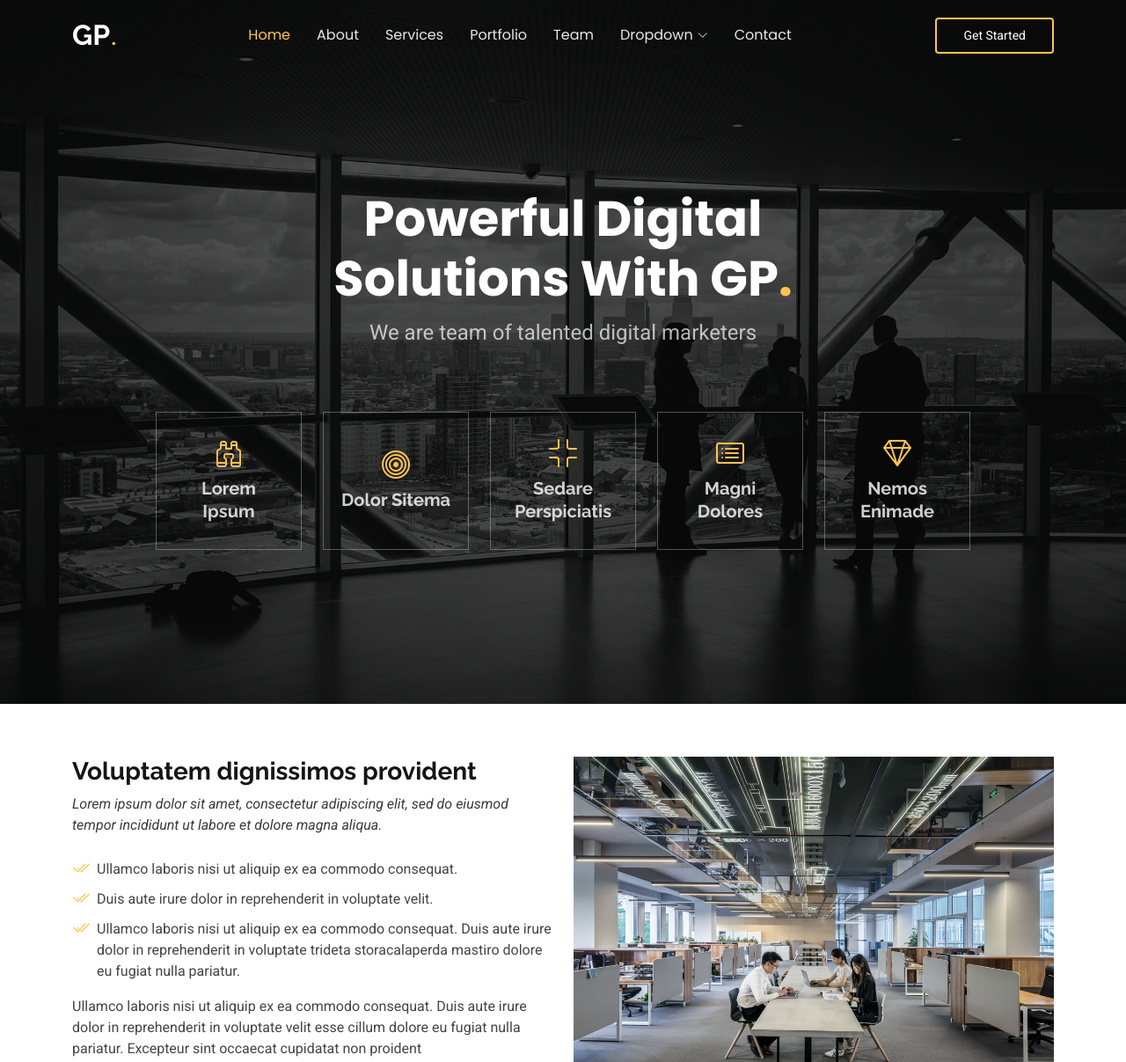
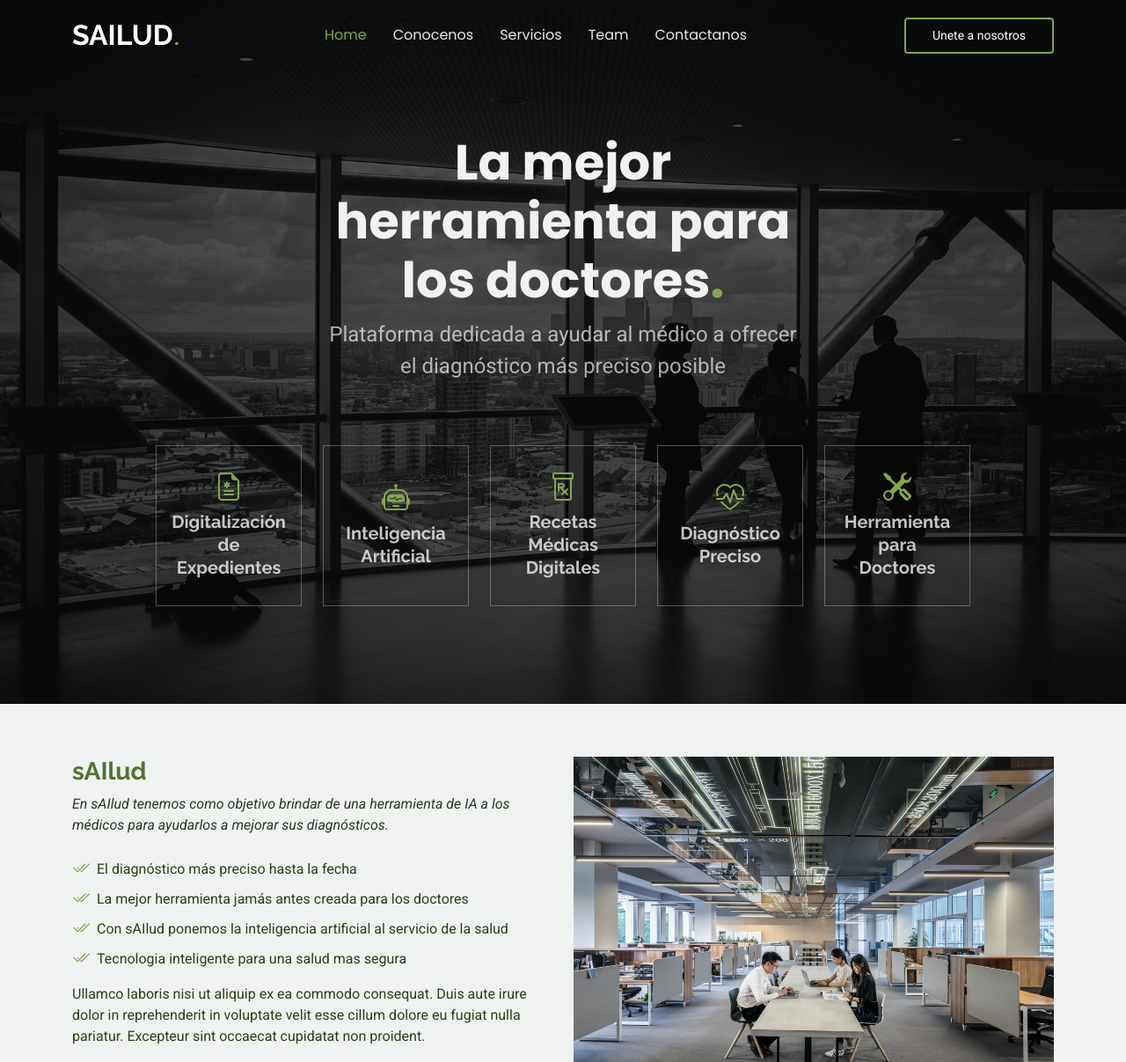
Before and after one commit to mario32111/HackDgo2024-Final, a plain HTML site: page landing/index.html in a window 1280 px wide. Shown: the top 1207 px of the page at 88% size. Drawn offline with Linux system fonts and the light colour scheme; animation ran at ten frames a second.

Commit message:
login terminado

```diff
--- a/landing/assets/css/main.css
+++ b/landing/assets/css/main.css
@@ -18,38 +18,39 @@
 }
 
 /* Global Colors - The following color variables are used throughout the website. Updating them here will change the color scheme of the entire website */
+/* Global Colors - The following color variables are used throughout the website. Updating them here will change the color scheme of the entire website */
 :root {
-  --background-color: #ffffff; /* Background color for the entire website, including individual sections */
-  --default-color: #444444; /* Default color used for the majority of the text content across the entire website */
-  --heading-color: #151515; /* Color for headings, subheadings and title throughout the website */
-  --accent-color: #ffc451; /* Accent color that represents your brand on the website. It's used for buttons, links, and other elements that need to stand out */
-  --surface-color: #ffffff; /* The surface color is used as a background of boxed elements within sections, such as cards, icon boxes, or other elements that require a visual separation from the global background. */
-  --contrast-color: #312f2f; /* Contrast color for text, ensuring readability against backgrounds of accent, heading, or default colors. */
+  --background-color: #F0F2F2; /* Actualizado al Gris claro */
+  --default-color: #2B4016; /* Actualizado al Verde oscuro */
+  --heading-color: #50732D; /* Actualizado al Verde medio */
+  --accent-color: #83A64E; /* Actualizado al Verde claro */
+  --surface-color: #A8BBBF; /* Actualizado al Azul grisáceo */
+  --contrast-color: #312f2f; /* Se mantiene igual */
 }
 
 /* Nav Menu Colors - The following color variables are used specifically for the navigation menu. They are separate from the global colors to allow for more customization options */
 :root {
-  --nav-color: rgba(255, 255, 255, 0.905);  /* The default color of the main navmenu links */
-  --nav-hover-color: #ffc451; /* Applied to main navmenu links when they are hovered over or active */
-  --nav-mobile-background-color: #ffffff; /* Used as the background color for mobile navigation menu */
-  --nav-dropdown-background-color: #ffffff; /* Used as the background color for dropdown items that appear when hovering over primary navigation items */
-  --nav-dropdown-color: #212529; /* Used for navigation links of the dropdown items in the navigation menu. */
-  --nav-dropdown-hover-color: #ffc451; /* Similar to --nav-hover-color, this color is applied to dropdown navigation links when they are hovered over. */
-}
-
-/* Color Presets - These classes override global colors when applied to any section or element, providing reuse of the sam color scheme. */
+  --nav-color: rgba(255, 255, 255, 0.905);  /* Se mantiene igual */
+  --nav-hover-color: #83A64E; /* Actualizado al Verde claro */
+  --nav-mobile-background-color: #F0F2F2; /* Actualizado al Gris claro */
+  --nav-dropdown-background-color: #F0F2F2; /* Actualizado al Gris claro */
+  --nav-dropdown-color: #2B4016; /* Actualizado al Verde oscuro */
+  --nav-dropdown-hover-color: #83A64E; /* Actualizado al Verde claro */
+}
+
+/* Color Presets - These classes override global colors when applied to any section or element, providing reuse of the same color scheme. */
 
 .light-background {
-  --background-color: #f9f9f9;
-  --surface-color: #ffffff;
+  --background-color: #F0F2F2; /* Actualizado al Gris claro */
+  --surface-color: #A8BBBF; /* Actualizado al Azul grisáceo */
 }
 
 .dark-background {
   --background-color: #060606;
-  --default-color: #ffffff;
-  --heading-color: #ffffff;
-  --surface-color: #252525;
-  --contrast-color: #2a2727;
+  --default-color: #F0F2F2; /* Actualizado al Gris claro */
+  --heading-color: #F0F2F2; /* Actualizado al Gris claro */
+  --surface-color: #50732D; /* Actualizado al Verde medio */
+  --contrast-color: #2a2727; /* Se mantiene igual */
 }
 
 /* Smooth scroll */
--- a/landing/index.html
+++ b/landing/index.html
@@ -44,48 +44,30 @@
       <a href="index.html" class="logo d-flex align-items-center me-auto me-lg-0">
         <!-- Uncomment the line below if you also wish to use an image logo -->
         <!-- <img src="assets/img/logo.png" alt=""> -->
-        <h1 class="sitename">GP</h1>
+        <h1 class="sitename">SAILUD</h1>
         <span>.</span>
       </a>
 
       <nav id="navmenu" class="navmenu">
         <ul>
           <li><a href="#hero" class="active">Home<br></a></li>
-          <li><a href="#about">About</a></li>
-          <li><a href="#services">Services</a></li>
-          <li><a href="#portfolio">Portfolio</a></li>
+          <li><a href="#about">Conocenos</a></li>
+          <li><a href="#services">Servicios</a></li>
           <li><a href="#team">Team</a></li>
 
-          <li class="dropdown"><a href="#"><span>Dropdown</span> <i class="bi bi-chevron-down toggle-dropdown"></i></a>
-            <ul>
-              <li><a href="#">Dropdown 1</a></li>
-              <li class="dropdown"><a href="#"><span>Deep Dropdown</span> <i class="bi bi-chevron-down toggle-dropdown"></i></a>
-                <ul>
-                  <li><a href="#">Deep Dropdown 1</a></li>
-                  <li><a href="#">Deep Dropdown 2</a></li>
-                  <li><a href="#">Deep Dropdown 3</a></li>
-                  <li><a href="#">Deep Dropdown 4</a></li>
-                  <li><a href="#">Deep Dropdown 5</a></li>
-                </ul>
-              </li>
-              <li><a href="#">Dropdown 2</a></li>
-              <li><a href="#">Dropdown 3</a></li>
-              <li><a href="#">Dropdown 4</a></li>
-            </ul>
-          </li>
-          <li><a href="#contact">Contact</a></li>
+
+          <li><a href="#contact">Contactanos</a></li>
         </ul>
         <i class="mobile-nav-toggle d-xl-none bi bi-list"></i>
       </nav>
 
-      <a class="btn-getstarted" href="index.html#about">Get Started</a>
+      <a class="btn-getstarted" href="../newLogin/view/login.html">Unete a nosotros</a>
 
     </div>
   </header>
 
   <main class="main">
 
-    <!-- Hero Section -->
     <section id="hero" class="hero section dark-background">
 
       <img src="assets/img/hero-bg.jpg" alt="" data-aos="fade-in">
@@ -94,40 +76,40 @@
 
         <div class="row justify-content-center text-center" data-aos="fade-up" data-aos-delay="100">
           <div class="col-xl-6 col-lg-8">
-            <h2>Powerful Digital Solutions With GP<span>.</span></h2>
-            <p>We are team of talented digital marketers</p>
+            <h2>La mejor herramienta para los doctores<span>.</span></h2>
+            <p>Plataforma dedicada a ayudar al médico a ofrecer el diagnóstico más preciso posible</p>
           </div>
         </div>
 
         <div class="row gy-4 mt-5 justify-content-center" data-aos="fade-up" data-aos-delay="200">
           <div class="col-xl-2 col-md-4" data-aos="fade-up" data-aos-delay="300">
             <div class="icon-box">
-              <i class="bi bi-binoculars"></i>
-              <h3><a href="">Lorem Ipsum</a></h3>
+              <i class="bi bi-file-earmark-medical"></i>
+              <h3><a href="">Digitalización de Expedientes</a></h3>
             </div>
           </div>
           <div class="col-xl-2 col-md-4" data-aos="fade-up" data-aos-delay="400">
             <div class="icon-box">
-              <i class="bi bi-bullseye"></i>
-              <h3><a href="">Dolor Sitema</a></h3>
+              <i class="bi bi-robot"></i>
+              <h3><a href="">Inteligencia Artificial</a></h3>
             </div>
           </div>
           <div class="col-xl-2 col-md-4" data-aos="fade-up" data-aos-delay="500">
             <div class="icon-box">
-              <i class="bi bi-fullscreen-exit"></i>
-              <h3><a href="">Sedare Perspiciatis</a></h3>
+              <i class="bi bi-prescription"></i>
+              <h3><a href="">Recetas Médicas Digitales</a></h3>
             </div>
           </div>
           <div class="col-xl-2 col-md-4" data-aos="fade-up" data-aos-delay="600">
             <div class="icon-box">
-              <i class="bi bi-card-list"></i>
-              <h3><a href="">Magni Dolores</a></h3>
+              <i class="bi bi-heart-pulse"></i>
+              <h3><a href="">Diagnóstico Preciso</a></h3>
             </div>
           </div>
           <div class="col-xl-2 col-md-4" data-aos="fade-up" data-aos-delay="700">
             <div class="icon-box">
-              <i class="bi bi-gem"></i>
-              <h3><a href="">Nemos Enimade</a></h3>
+              <i class="bi bi-tools"></i>
+              <h3><a href="">Herramienta para Doctores</a></h3>
             </div>
           </div>
         </div>
@@ -136,36 +118,36 @@
 
     </section><!-- /Hero Section -->
 
+
 <!-- About Section -->
 <section id="about" class="about section">
-
   <div class="container" data-aos="fade-up" data-aos-delay="100">
-
     <div class="row gy-4">
       <div class="col-lg-6 order-1 order-lg-2">
         <img src="assets/img/about.jpg" class="img-fluid" alt="">
       </div>
       <div class="col-lg-6 order-2 order-lg-1 content">
-            <h3>Voluptatem dignissimos provident</h3>
+        <h3>sAIlud</h3>
         <p class="fst-italic">
-              Lorem ipsum dolor sit amet, consectetur adipiscing elit, sed do eiusmod tempor incididunt ut labore et dolore
-              magna aliqua.
+          En sAIlud tenemos como objetivo brindar de una herramienta de IA a los médicos para
+          ayudarlos a mejorar sus diagnósticos.
         </p>
         <ul>
-              <li><i class="bi bi-check2-all"></i> <span>Ullamco laboris nisi ut aliquip ex ea commodo consequat.</span></li>
-              <li><i class="bi bi-check2-all"></i> <span>Duis aute irure dolor in reprehenderit in voluptate velit.</span></li>
-              <li><i class="bi bi-check2-all"></i> <span>Ullamco laboris nisi ut aliquip ex ea commodo consequat. Duis aute irure dolor in reprehenderit in voluptate trideta storacalaperda mastiro dolore eu fugiat nulla pariatur.</span></li>
+          <li><i class="bi bi-check2-all"></i> <span>El diagnóstico más preciso hasta la fecha</span></li>
+          <li><i class="bi bi-check2-all"></i> <span>La mejor herramienta jamás antes creada para los doctores</span></li>
+          <li><i class="bi bi-check2-all"></i> <span>Con sAIlud ponemos la inteligencia artificial al servicio de la salud</span></li>
+          <li><i class="bi bi-check2-all"></i> <span>Tecnologia inteligente para una salud mas segura</span></li>
+
         </ul>
         <p>
           Ullamco laboris nisi ut aliquip ex ea commodo consequat. Duis aute irure dolor in reprehenderit in voluptate
-              velit esse cillum dolore eu fugiat nulla pariatur. Excepteur sint occaecat cupidatat non proident
+          velit esse cillum dolore eu fugiat nulla pariatur. Excepteur sint occaecat cupidatat non proident.
         </p>
       </div>
     </div>
+  </div>
+</section>
 
-      </div>
-
-    </section><!-- /About Section -->
 
     <!-- Clients Section -->
     <section id="clients" class="clients section">
@@ -277,7 +259,7 @@
       <!-- Section Title -->
       <div class="container section-title" data-aos="fade-up">
         <h2>Services</h2>
-        <p>Check our Services</p>
+        <p>CONOCE NUESTROS SERVICIOS</p>
       </div><!-- End Section Title -->
 
       <div class="container">
```
Lines whose indentation alone changed are shown as unchanged.
